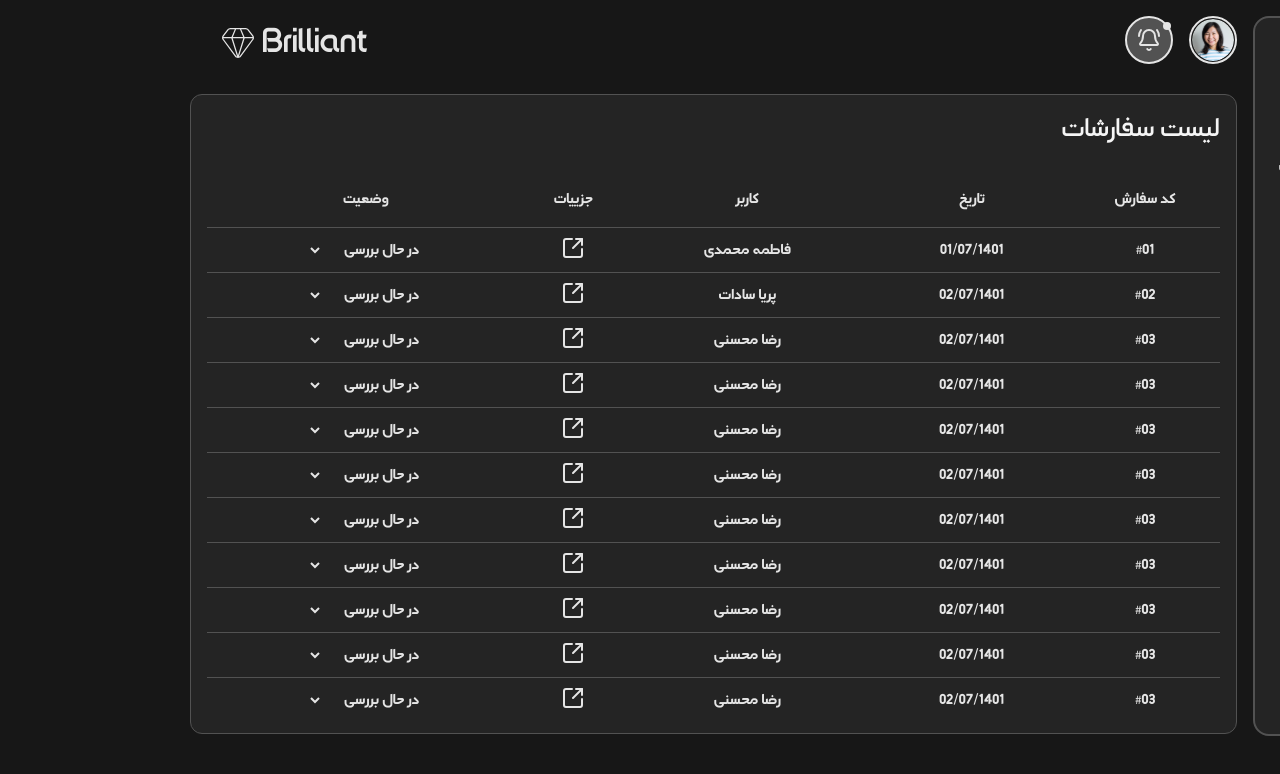
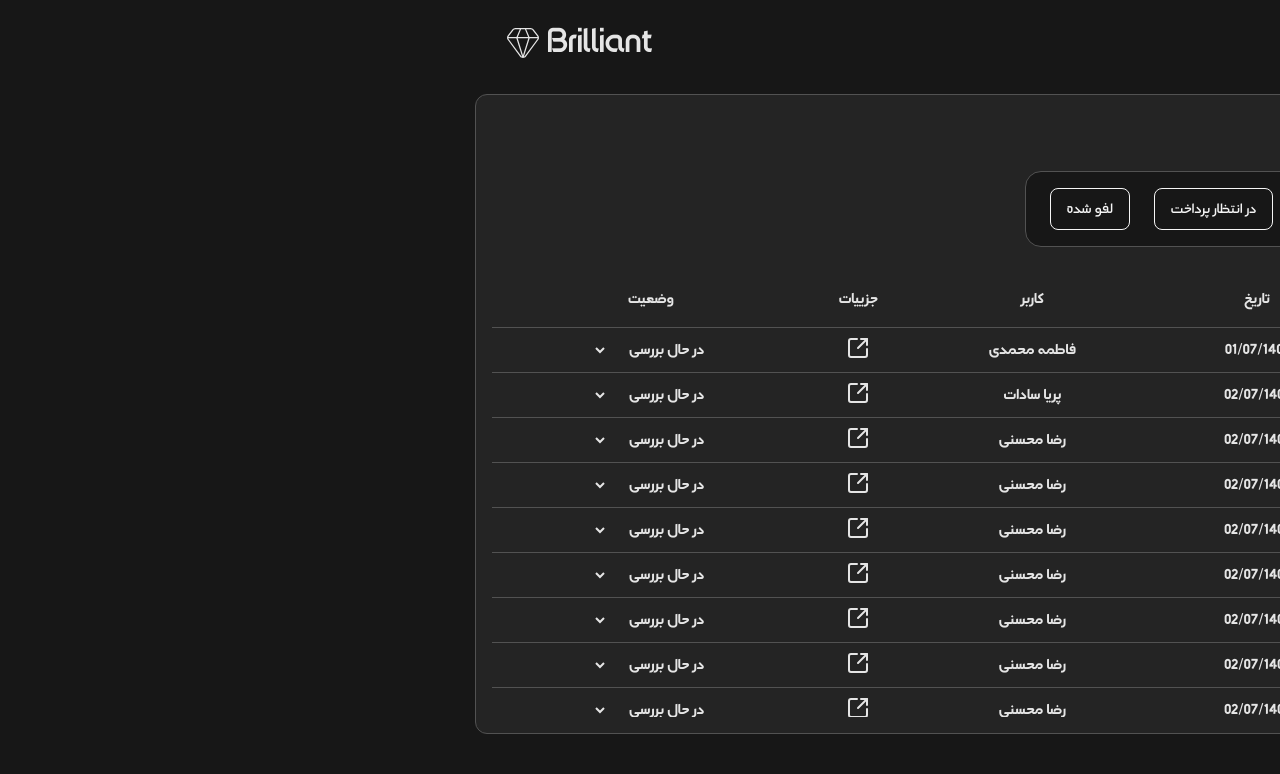
Before and after one commit to Rizza-dev/dashboard, a Next.js app: page /orders in a window 1280 px wide. Shown: the top 774 px of the page. Built offline with nearby package versions, Linux system fonts and the light colour scheme.

Commit message:
order filter

```diff
--- a/src/app/orders/page.jsx
+++ b/src/app/orders/page.jsx
@@ -6,6 +6,20 @@ const page = () => {
     <div className="w-full h-[80vh] ">
       <div className="w-full h-full flex flex-col bg-bg-2 border border-strok rounded-xl p-4 gap-6 max-w-screen-2xl mx-auto">
         <h1 className="text-2xl md:text-3xl">لیست سفارشات</h1>
+        <div className="w-fit text-nowrap px-6 py-4 border border-strok rounded-2xl bg-background flex items-center gap-4 lg:gap-6">
+          <button className="px-4  py-2  rounded-lg bg-foreground text-background text-sm lg:text-base">
+            همه
+          </button>
+          <button className="px-4  py-2  rounded-lg  text-foreground border border-foreground text-sm lg:text-base">
+            تکمیل شده
+          </button>
+          <button className="px-4  py-2  rounded-lg  text-foreground border border-foreground text-sm lg:text-base">
+            در انتظار پرداخت
+          </button>
+          <button className="px-4  py-2 rounded-lg  text-foreground border border-foreground text-sm lg:text-base">
+            لفو شده
+          </button>
+        </div>
         <div className="max-h-full w-full overflow-y-auto mt-4">
           <table className="w-full h-full">
             <thead className="sticky top-0 border-b border-strok bg-bg-2">
```
